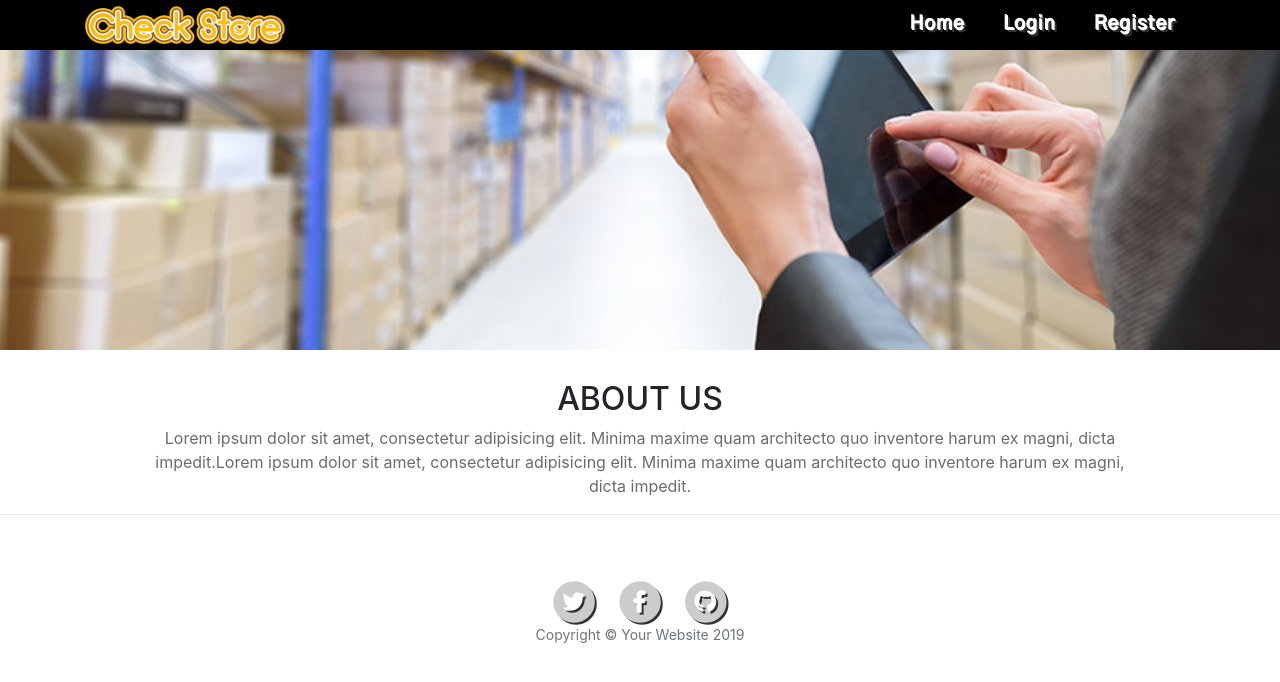
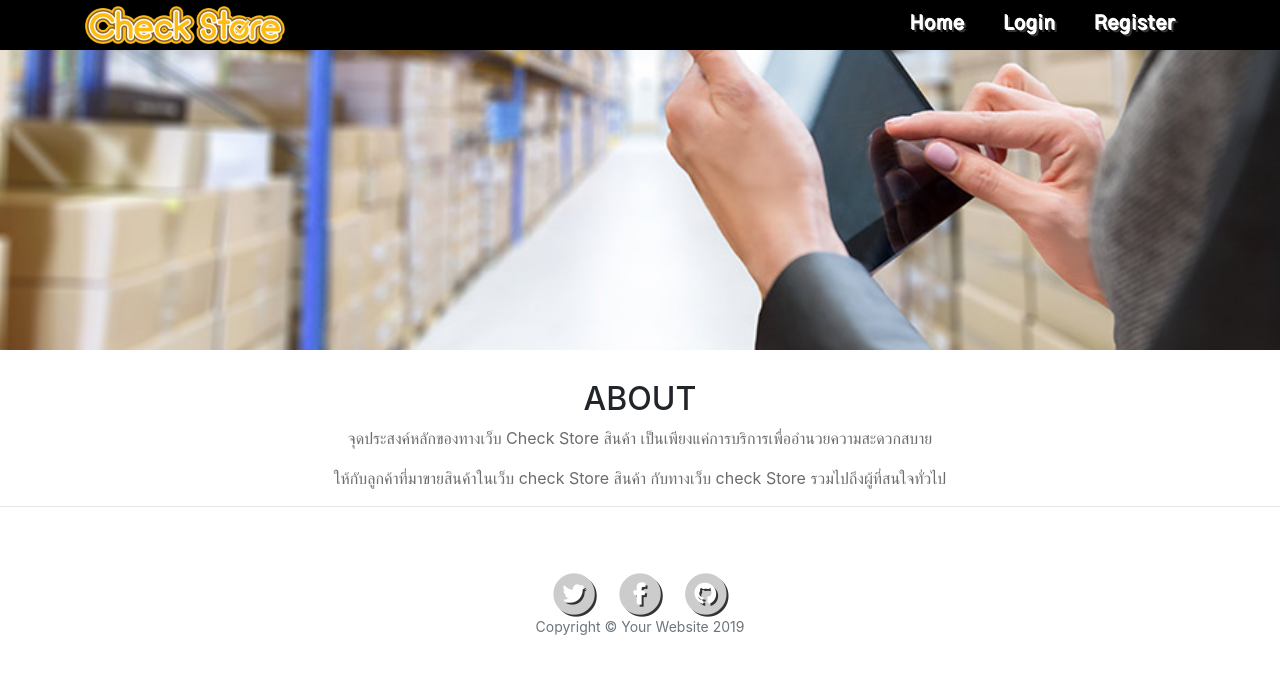
Before and after one commit to irada58chinnachat/check_store, a PHP site: page / in a window 1280 px wide. Shown: the top 682 px of the page. Run offline with PHP 8.4, Linux system fonts and the light colour scheme; some libraries are stand-ins or nearby versions.

Commit message:
Update index.php

```diff
--- a/project/index.php
+++ b/project/index.php
@@ -80,8 +80,9 @@
 <section id="about">
 <div class="container">
 	<div class="text-intro">
-	<h2>About Us</h2>
-		<p>Lorem ipsum dolor sit amet, consectetur adipisicing elit. Minima maxime quam architecto quo inventore harum ex magni, dicta impedit.Lorem ipsum dolor sit amet, consectetur adipisicing elit. Minima maxime quam architecto quo inventore harum ex magni, dicta impedit.</p>
+	<h2>About</h2>
+		<p>จุดประสงค์หลักของทางเว็บ Check Store สินค้า เป็นเพียงแค่การบริการเพื่ออำนวยความสะดวกสบาย </p>
+    		<p>ให้กับลูกค้าที่มาขายสินค้าในเว็บ check Store สินค้า กับทางเว็บ check Store รวมไปถึงผู้ที่สนใจทั่วไป</p>
 	</div>
 </div>
 </section>
```
